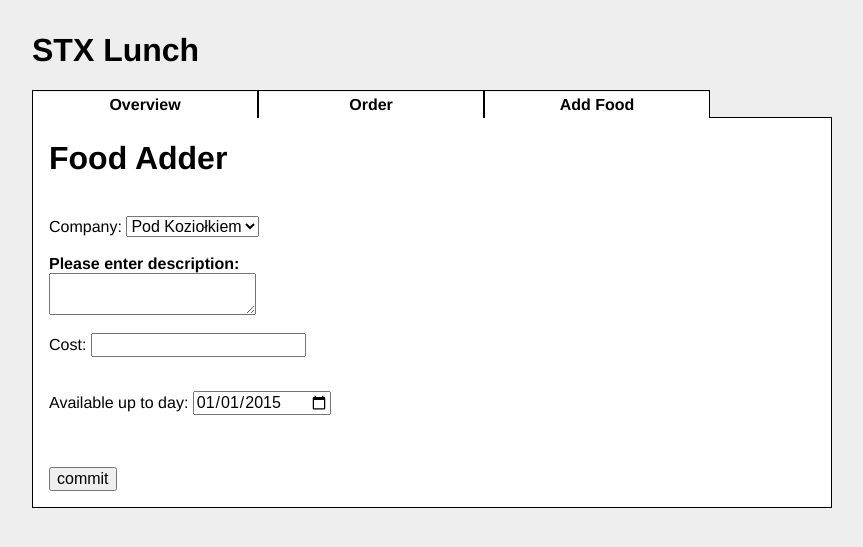
After one commit to pdyba/lunch-app, a Flask app: page /add_food in a window 1280 px wide. The commit adds this page. Shown: the top 547 px of the page, without its empty margins (208-1071 px from the left). Run offline with Flask 2, Linux system fonts and the light colour scheme; parts of the project's set-up code (start-up, migrations or seed data) failed here and were passed over.

```diff
--- a/src/lunch_app/__init__.py
+++ b/src/lunch_app/__init__.py
@@ -8,3 +8,8 @@ from .main import app, db, init
 
 from . import views
 from . import models
+
+from lunch_app.utils import get_current_date, get_current_datetime, make_date
+app.jinja_env.globals["get_current_date"] = get_current_date
+app.jinja_env.globals["get_current_datetime"] = get_current_datetime
+app.jinja_env.globals["make_date"] = make_date
--- a/src/lunch_app/forms.py
+++ b/src/lunch_app/forms.py
@@ -2,7 +2,7 @@
 from wtforms import Form, validators, TextAreaField, IntegerField, BooleanField, \
     SelectField, DateField
 
-from datetime import date
+from datetime import datetime, date
 
 
 class OrderForm(Form):
@@ -29,7 +29,7 @@ class OrderForm(Form):
         'company',
         validators=[validators.DataRequired("Please choose company.")],
         choices=[
-            ('Pod Koziołkiem', 'Order froim Pod Koziołkiem'),
+            ('Pod Koziołkiem', 'Order from Pod Koziołkiem'),
             ('Tomas', 'Order from Tomas'),
             ]
     )
@@ -48,3 +48,31 @@ class OrderForm(Form):
         else:
             return True
         """
+
+
+class AddFood(Form):
+    """
+    New Order Creation Form
+    """
+    company = SelectField(
+        'company',
+        validators=[validators.DataRequired("Please choose company.")],
+        choices=[
+            ('Pod Koziołkiem', 'Pod Koziołkiem'),
+            ('Tomas', 'Tomas'),
+            ]
+    )
+    description = TextAreaField(
+        "description",
+        validators=[validators.DataRequired("Please enter order description.")]
+    )
+    cost = IntegerField(
+        'cost',
+        validators=[validators.DataRequired('Please enter cost.')]
+    )
+    today_date = date.today()
+    date_available = DateField(label='date_available', default=datetime(2015, 1, 1, 11, 1, 1), format='%Y-%m-%d')
+    date_avalible_upto = DateField(label='date_avalible_upto', default=datetime(2015, 1, 1, 11, 1, 1), format="%Y-%m-%d")
+
+    def __init__(self, *args, **kwargs):
+        Form.__init__(self, *args, **kwargs)
--- a/src/lunch_app/main.py
+++ b/src/lunch_app/main.py
@@ -56,6 +56,7 @@ def init_admin():
     from . import models
     admin.add_view(ModelView(models.User, db.session))
     admin.add_view(ModelView(models.Order, db.session))
+    admin.add_view(ModelView(models.Food, db.session))
 
 
 def init():
--- a/src/lunch_app/static/css/base.css
+++ b/src/lunch_app/static/css/base.css
@@ -54,3 +54,7 @@ body {
     color: black;
     font-weight: bold;
 }
+
+.hidden {
+    display: none;
+}
--- /dev/null
+++ b/src/lunch_app/templates/add_food.html
@@ -0,0 +1,52 @@
+{% extends "base.html" %}
+
+{% block content %}
+
+    <h1>Food Adder</h1>
+    <form action="" method="post" name="order">
+        <p>
+            {{ form.crsf_token }}
+            {% for field_name, field_errors in form.errors|dictsort if field_errors %}
+                {% for error in field_errors %}
+                    <br/><span style="margin-left:15px">- {{ error }}</span>
+                {% endfor %}
+            {% endfor %}
+            <br>
+            Company: {{ form.company }}<br><br>
+            <b>Please enter description:</b><br>
+            {{ form.description }}<br>
+            <br>
+            Cost: {{ form.cost }}<br>
+            <br>
+            <script>
+                var select = document.getElementById('company');
+                select.onchange = function () {
+                    if (select.options[select.selectedIndex].value === 'Tomas') {
+                        document.getElementById('date_avalible_upto_wraper').className='hidden';
+                        document.getElementById('date_available_wraper').className='';
+                    }
+                    else {
+                        document.getElementById('date_avalible_upto_wraper').className='';
+                        document.getElementById('date_available_wraper').className='hidden';
+                    }
+
+                }
+            </script>
+
+        <div id="date_avalible_upto_wraper">
+            Available up to day: {{ form.date_avalible_upto }}
+        </div>
+        <div id="date_available_wraper" class="hidden">
+            Avalaible on day: {{ form.date_available }}
+        </div>
+
+        <br>
+        <br>
+
+        </p>
+        <p></p>
+
+        <p><input type="submit" value="commit"></p>
+    </form>
+
+{% endblock %}
--- a/src/lunch_app/templates/base.html
+++ b/src/lunch_app/templates/base.html
@@ -7,7 +7,6 @@
     <meta name="description" content=""/>
     <meta name="author" content="STX Next sp. z o.o."/>
     <meta name="viewport" content="width=device-width; initial-scale=1.0">
-
     <link href="{{ url_for('static', filename='css/normalize.css') }}" media="all" rel="stylesheet" type="text/css" />
     <link href="{{ url_for('static', filename='css/base.css') }}" media="all" rel="stylesheet" type="text/css" />
 
@@ -21,6 +20,7 @@
             <ul>
                 <li id="selected"><a href="{{ url_for('overview') }}">Overview</a></li>
                 <li id="selected"><a href="{{ url_for('create_order') }}">Order</a></li>
+                <li id="selected"><a href="{{ url_for('add_food') }}">Add Food</a></li>
             </ul>
         </div>
         <div id="content">
--- a/src/lunch_app/views.py
+++ b/src/lunch_app/views.py
@@ -7,8 +7,8 @@ from flask import redirect, render_template, url_for, request, flash
 from flask.ext import login
 
 from lunch_app.main import app, db
-from lunch_app.forms import OrderForm
-from lunch_app.models import Order
+from lunch_app.forms import OrderForm, AddFood
+from lunch_app.models import Order, Food
 
 import logging
 log = logging.getLogger(__name__)  # pylint: disable=invalid-name
@@ -34,6 +34,7 @@ def overview():
 @app.route('/order', methods=['GET', 'POST'])
 def create_order():
     form = OrderForm(request.form)
+    food = Food.query.getall()
     if request.method == 'POST' and form.validate():
         order = Order()
         form.populate_obj(order)
@@ -47,4 +48,17 @@ def create_order():
             """
             pass
         return redirect('/')
-    return render_template('order.html', form=form)
+    return render_template('order.html', form=form, food=food)
+
+
+@app.route('/add_food', methods=['GET', 'POST'])
+def add_food():
+    form = AddFood(request.form)
+    if request.method == 'POST' and form.validate():
+        food = Food()
+        form.populate_obj(food)
+        db.session.add(food)
+        db.session.commit()
+        flash('Food Accepted')
+        return redirect('/')
+    return render_template('add_food.html', form=form)
```
Also changed, not shown: src/lunch_app/models.py (+24 -2 lines), src/lunch_app/templates/order.html (+8 -1 lines), src/lunch_app/utils.py (added, +10 -0 lines).
